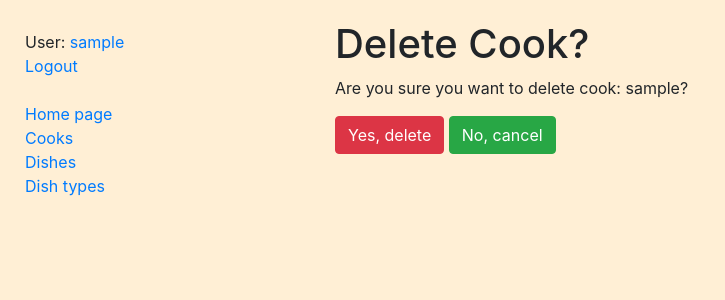
After one commit to ochernous/restaurant-kitchen-managment, a Django app: page /cooks/1/delete/ in a window 1280 px wide. The commit adds this page. Shown: the top 300 px of the page, without its empty margins (0-725 px from the left). Run offline with Django 4.2, Linux system fonts and the light colour scheme; the visitor is signed in with stand-in values (Sample User, id 1); data comes from the database, SQL or seed files in the repository.

Commit message:
Add feature - delete Cook
add path to urls.py, add view to views.py, add 'cook_confirm_delete' template, add button to 'cook-detail'

```diff
--- a/kitchen/urls.py
+++ b/kitchen/urls.py
@@ -15,6 +15,7 @@ from kitchen.views import (
     CookDetailView,
     CookCreateView,
     CookUpdateView,
+    CookDeleteView
 )
 
 urlpatterns = [
@@ -33,6 +34,7 @@ urlpatterns = [
     path("cooks/<int:pk>", CookDetailView.as_view(), name="cook-detail"),
     path("cooks/create/", CookCreateView.as_view(), name="cook-create"),
     path("cooks/<int:pk>/update/", CookUpdateView.as_view(), name="cook-update"),
+    path("cooks/<int:pk>/delete/", CookDeleteView.as_view(), name="cook-delete")
 ]
 
 app_name = "kitchen"
--- a/kitchen/views.py
+++ b/kitchen/views.py
@@ -99,3 +99,8 @@ class CookCreateView(LoginRequiredMixin, generic.CreateView):
 class CookUpdateView(LoginRequiredMixin, generic.UpdateView):
     model = Cook
     form_class = CookUpdateForm
+
+
+class CookDeleteView(LoginRequiredMixin, generic.DeleteView):
+    model = Cook
+    success_url = reverse_lazy("kitchen:cook-list")
--- /dev/null
+++ b/templates/kitchen/cook_confirm_delete.html
@@ -0,0 +1,12 @@
+{% extends "base.html" %}
+
+{% block content %}
+  <h1>Delete Cook?</h1>
+
+  <p>Are you sure you want to delete cook: {{ cook.username }}?</p>
+  <form action="" method="post">
+    {% csrf_token %}
+    <input type="submit" value="Yes, delete" class="btn btn-danger">
+    <a href="{% url 'kitchen:cook-detail' cook.pk %}" class="btn btn-success">No, cancel</a>
+  </form>
+{% endblock %}
--- a/templates/kitchen/cook_detail.html
+++ b/templates/kitchen/cook_detail.html
@@ -6,6 +6,7 @@
   <h3>Cook: {{ cook.first_name }} {{ cook.last_name }}</h3>
   <h5>Years of experience: {{ cook.years_of_experience }}</h5>
   <a href="{% url 'kitchen:cook-update' cook.pk %}" class="btn btn-secondary">Update</a>
+  <a href="{% url 'kitchen:cook-delete' cook.pk %}" class="btn btn-secondary">Delete</a>
   <br>
   <br>
 
```
